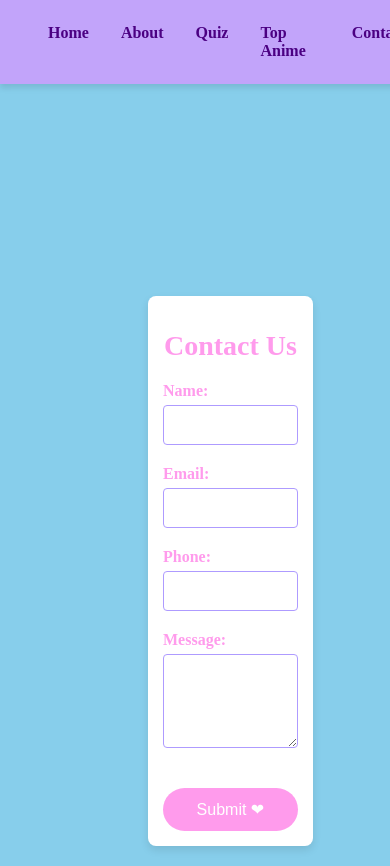
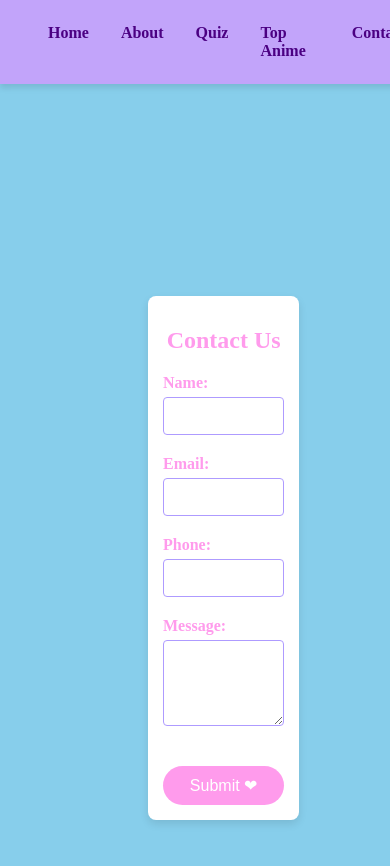
Before and after one commit to AceChianni/myanimefinder, a Next.js app: page /contact in a window 390 px wide. Shown: the top 866 px of the page. After the commit the page ends 844 px from the top, so only its background shows below. Built offline with nearby package versions, Linux system fonts and the light colour scheme.

Commit message:
play with styles for sizing on different screens

```diff
--- a/src/components/Contactform.js
+++ b/src/components/Contactform.js
@@ -1,6 +1,132 @@
 "use client";
 import { useState } from "react";
 import styles from "../styles/contactstyles.module.css";
+
+// export default function ContactForm() {
+//   const [formData, setFormData] = useState({
+//     name: "",
+//     email: "",
+//     phone: "",
+//     message: "",
+//   });
+
+//   const [isPopupVisible, setIsPopupVisible] = useState(false);
+
+//   const handleChange = (e) => {
+//     const { name, value } = e.target;
+//     setFormData((prev) => ({
+//       ...prev,
+//       [name]: value,
+//     }));
+//   };
+
+//   const handleSubmit = async (event) => {
+//     event.preventDefault();
+//     try {
+//       const response = await fetch("/api/email", {
+//         method: "POST",
+//         headers: {
+//           "Content-Type": "application/json",
+//         },
+//         body: JSON.stringify({
+//           to: "your-email@example.com",
+//           subject: "Contact Form Submission",
+//           html: `
+//             <p><strong>Name:</strong> ${formData.name}</p>
+//             <p><strong>Email:</strong> ${formData.email}</p>
+//             <p><strong>Phone:</strong> ${formData.phone}</p>
+//             <p><strong>Message:</strong> ${formData.message}</p>
+//           `,
+//         }),
+//       });
+
+//       if (response.ok) {
+//         setIsPopupVisible(true);
+//         setFormData({ name: "", email: "", phone: "", message: "" });
+//         setTimeout(() => {
+//           setIsPopupVisible(false);
+//         }, 3000);
+//       } else {
+//         console.error("Failed to send email");
+//       }
+//     } catch (error) {
+//       console.error("Error:", error);
+//     }
+//   };
+
+//   return (
+//     <div className={styles.container}>
+//       <h1 className={styles.heading}>Contact Us</h1>
+//       <form className={styles.form} onSubmit={handleSubmit}>
+//         <div className={styles.formGroup}>
+//           <label className={styles.label} htmlFor="name">
+//             Name:
+//           </label>
+//           <input
+//             className={styles.input}
+//             type="text"
+//             id="name"
+//             name="name"
+//             value={formData.name}
+//             onChange={handleChange}
+//             required
+//           />
+//         </div>
+//         <div className={styles.formGroup}>
+//           <label className={styles.label} htmlFor="email">
+//             Email:
+//           </label>
+//           <input
+//             className={styles.input}
+//             type="email"
+//             id="email"
+//             name="email"
+//             value={formData.email}
+//             onChange={handleChange}
+//             required
+//           />
+//         </div>
+//         <div className={styles.formGroup}>
+//           <label className={styles.label} htmlFor="phone">
+//             Phone:
+//           </label>
+//           <input
+//             className={styles.input}
+//             type="tel"
+//             id="phone"
+//             name="phone"
+//             value={formData.phone}
+//             onChange={handleChange}
+//             required
+//           />
+//         </div>
+//         <div className={styles.formGroup}>
+//           <label className={styles.label} htmlFor="message">
+//             Message:
+//           </label>
+//           <textarea
+//             className={styles.input}
+//             id="message"
+//             name="message"
+//             rows="4"
+//             value={formData.message}
+//             onChange={handleChange}
+//             required
+//           ></textarea>
+//         </div>
+//         <button className={styles.button} type="submit">
+//           Submit ❤
+//         </button>
+//       </form>
+
+//       {isPopupVisible && (
+//         <div className={`${styles.popup} visible`}>
+//           <p>Thanks, someone will contact you soon.</p>
+//         </div>
+//       )}
+//     </div>
+//   );
+// }
 
 export default function ContactForm() {
   const [formData, setFormData] = useState({
@@ -55,15 +181,16 @@ export default function ContactForm() {
   };
 
   return (
-    <div className={styles.container}>
-      <h1 className={styles.heading}>Contact Us</h1>
-      <form className={styles.form} onSubmit={handleSubmit}>
-        <div className={styles.formGroup}>
-          <label className={styles.label} htmlFor="name">
+    <div>
+      <div className={styles.contactFormContainer}>
+        <h1 className={styles.contactFormHeading}>Contact Us</h1>
+        <form className={styles.contactForm} onSubmit={handleSubmit}>
+          <div className={styles.contactFormGroup}>
+            <label className={styles.contactFormLabel} htmlFor="name">
               Name:
             </label>
             <input
-            className={styles.input}
+              className={styles.contactFormInput}
               type="text"
               id="name"
               name="name"
@@ -72,12 +199,12 @@ export default function ContactForm() {
               required
             />
           </div>
-        <div className={styles.formGroup}>
-          <label className={styles.label} htmlFor="email">
+          <div className={styles.contactFormGroup}>
+            <label className={styles.contactFormLabel} htmlFor="email">
               Email:
             </label>
             <input
-            className={styles.input}
+              className={styles.contactFormInput}
               type="email"
               id="email"
               name="email"
@@ -86,12 +213,12 @@ export default function ContactForm() {
               required
             />
           </div>
-        <div className={styles.formGroup}>
-          <label className={styles.label} htmlFor="phone">
+          <div className={styles.contactFormGroup}>
+            <label className={styles.contactFormLabel} htmlFor="phone">
               Phone:
             </label>
             <input
-            className={styles.input}
+              className={styles.contactFormInput}
               type="tel"
               id="phone"
               name="phone"
@@ -100,12 +227,12 @@ export default function ContactForm() {
               required
             />
           </div>
-        <div className={styles.formGroup}>
-          <label className={styles.label} htmlFor="message">
+          <div className={styles.contactFormGroup}>
+            <label className={styles.contactFormLabel} htmlFor="message">
               Message:
             </label>
             <textarea
-            className={styles.input}
+              className={styles.contactFormTextarea}
               id="message"
               name="message"
               rows="4"
@@ -114,13 +241,16 @@ export default function ContactForm() {
               required
             ></textarea>
           </div>
-        <button className={styles.button} type="submit">
+          <button className={styles.contactFormButton} type="submit">
             Submit ❤
           </button>
         </form>
+      </div>
 
       {isPopupVisible && (
-        <div className={`${styles.popup} visible`}>
+        <div
+          className={`${styles.contactFormPopup} ${styles.contactFormPopupVisible}`}
+        >
           <p>Thanks, someone will contact you soon.</p>
         </div>
       )}
--- a/src/styles/contactstyles.module.css
+++ b/src/styles/contactstyles.module.css
@@ -1,19 +1,18 @@
-/* styles/contactstyles.module.css */
-
 /* Container: Ensure the form is centered and responsive */
-.container {
-  max-width: 600px;
-  margin: 80px auto 40px;
+.contactFormContainer {
+  max-width: 600px; /* Maximum width for the form */
+  margin: 80px auto 40px; /* Center the form with top and bottom margins */
   padding: 20px;
   background-color: #fff;
   border-radius: 8px;
   box-shadow: 0 4px 8px rgba(0, 0, 0, 0.1);
   width: 100%;
   box-sizing: border-box;
+  overflow: hidden; /* Ensures no elements spill out */
 }
 
 /* Heading Style */
-.heading {
+.contactFormHeading {
   text-align: center;
   font-size: 36px;
   color: #ff9bec; /* pink */
@@ -21,32 +20,33 @@
 }
 
 /* Form container for better column layout */
-.form {
+.contactForm {
   display: flex;
   flex-direction: column;
   gap: 20px;
   width: 100%;
   box-sizing: border-box;
+  justify-content: center;
 }
 
 /* Grouping form elements */
-.formGroup {
+.contactFormGroup {
   display: flex;
   flex-direction: column;
   width: 100%;
 }
 
 /* Label styling */
-.label {
+.contactFormLabel {
   font-weight: bold;
   color: #ff9bec; /* pink */
   margin-bottom: 5px;
   font-size: 16px;
 }
 
-/* Styling for input and textarea elements */
-.input,
-.textarea {
+/* Inputs and textarea styling: Ensure full width with proper spacing */
+.contactFormInput,
+.contactFormTextarea {
   padding: 10px;
   font-size: 16px;
   border: 1px solid #ae9bff; /* light purple */
@@ -56,7 +56,7 @@
 }
 
 /* Button styling with smooth transition and proper spacing */
-.button {
+.contactFormButton {
   padding: 12px 20px;
   font-size: 16px;
   background-color: #ff9bec; /* pink */
@@ -67,14 +67,15 @@
   transition: background-color 0.3s ease;
   align-self: center;
   margin-top: 20px;
+  width: auto;
 }
 
-.button:hover {
+.contactFormButton:hover {
   background-color: #5dd9c1; /* teal */
 }
 
 /* Popup Styling */
-.popup {
+.contactFormPopup {
   display: none;
   position: fixed;
   top: 50%;
@@ -89,25 +90,48 @@
   color: #5b507a; /* purple */
 }
 
-.popup.visible {
+.contactFormPopupVisible {
   display: block;
 }
 
 /* Ensure proper spacing and no squishing on smaller screens */
 @media (max-width: 768px) {
-  .container {
+  .contactFormContainer {
     margin: 20px;
     padding: 15px;
+    width: 100%; /* Allow full-width on small screens */
   }
 
-  .heading {
+  .contactFormHeading {
     font-size: 28px;
     /* Slightly smaller heading for mobile */
   }
 
   /* Adjust button width on smaller screens */
-  .button {
+  .contactFormButton {
     width: 100%;
     /* Full width on smaller screens */
   }
+
+  /* Ensure inputs and textareas fill available width on small screens */
+  .contactFormInput,
+  .contactFormTextarea {
+    width: 100%; /* Ensure full width on smaller screens */
+  }
 }
+
+/* Extra small screens */
+@media (max-width: 480px) {
+  .contactFormHeading {
+    font-size: 24px; /* Further reduce the heading size */
+  }
+
+  .contactFormInput,
+  .contactFormTextarea {
+    font-size: 14px; /* Slightly smaller text inside inputs */
+  }
+
+  .contactFormButton {
+    padding: 10px 15px; /* Slightly smaller button padding */
+  }
+}
```
Also changed, not shown: src/styles/aboutstyles.module.css (+68 -33 lines). Lines whose indentation alone changed are shown as unchanged.
